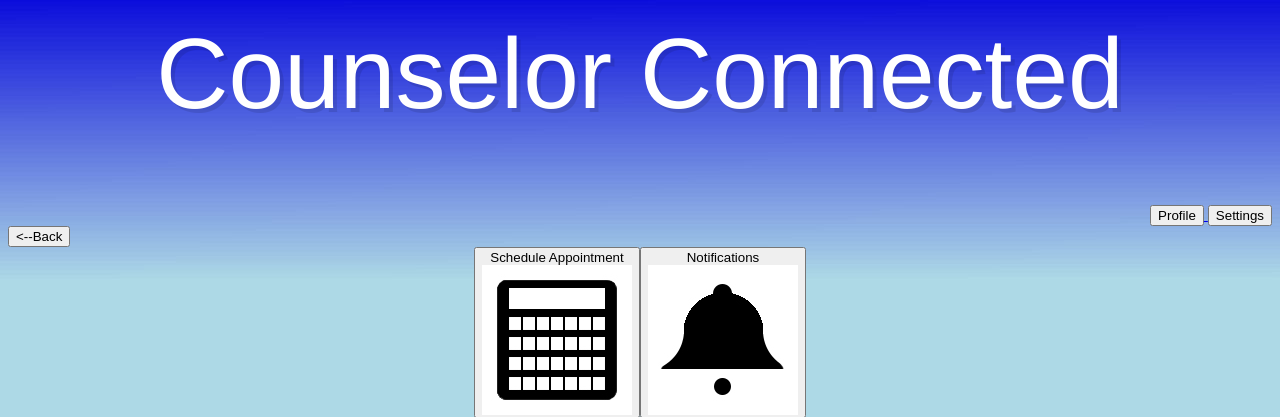
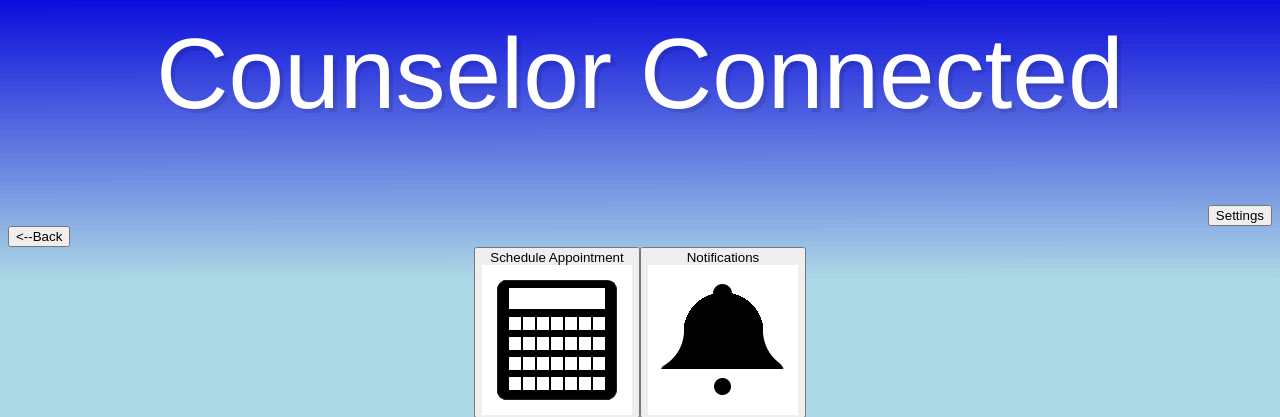
Before and after one commit to matwil102/Counselor-Connected, a PHP site: page /counselor-main.php in a window 1280 px wide. Shown: the top 417 px of the page. Run offline with PHP 8.4, Linux system fonts and the light colour scheme.

Commit message:
Update counselor-main.php

```diff
--- a/counselor-main.php
+++ b/counselor-main.php
@@ -54,7 +54,7 @@ background-color:#add8e6;
 
 <div id="proset">
 
-<a href="profile.html"><button>Profile</button>
+
 
  <a href="settings.html"><button>Settings</button>
 
```
